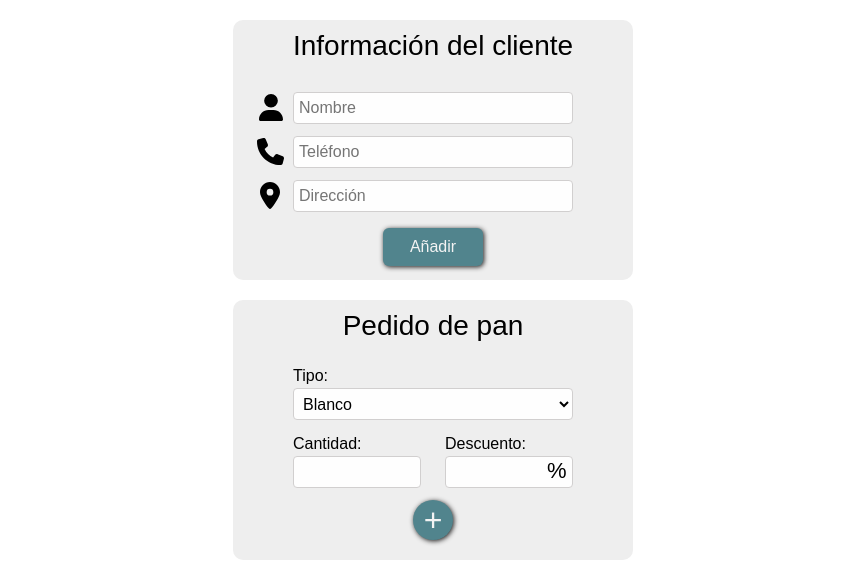
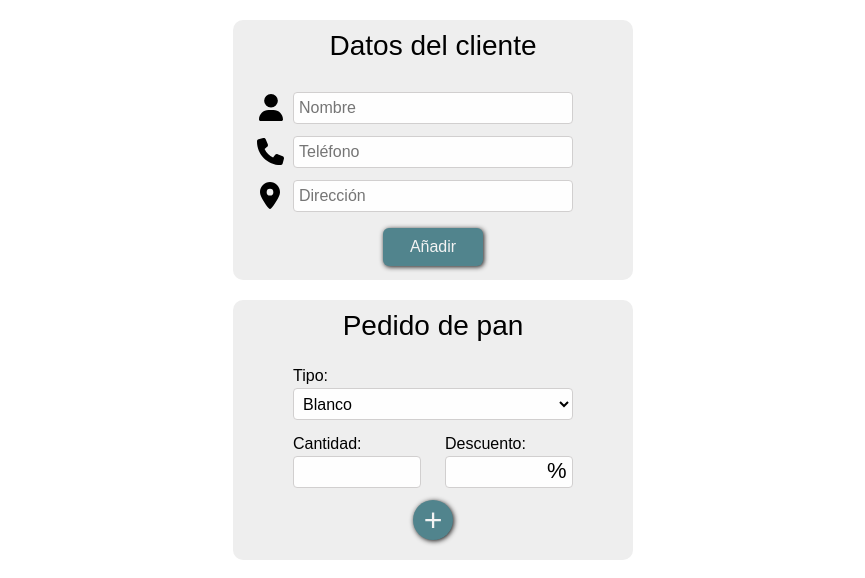
Before and after one commit to jm-mogo/calculatePan, a plain HTML site: page index.html in a window 1280 px wide. Shown: the top 578 px of the page, without its empty margins (207-1072 px from the left). Drawn offline with Linux system fonts and the light colour scheme.

Commit message:
changed client's data input title

```diff
--- a/index.html
+++ b/index.html
@@ -13,7 +13,7 @@
 
     <form>
         <section class="client-section">
-            <h2>Información del cliente</h2>
+            <h2>Datos del cliente</h2>
 
             <div>
                 <label for="client-name"">
```
